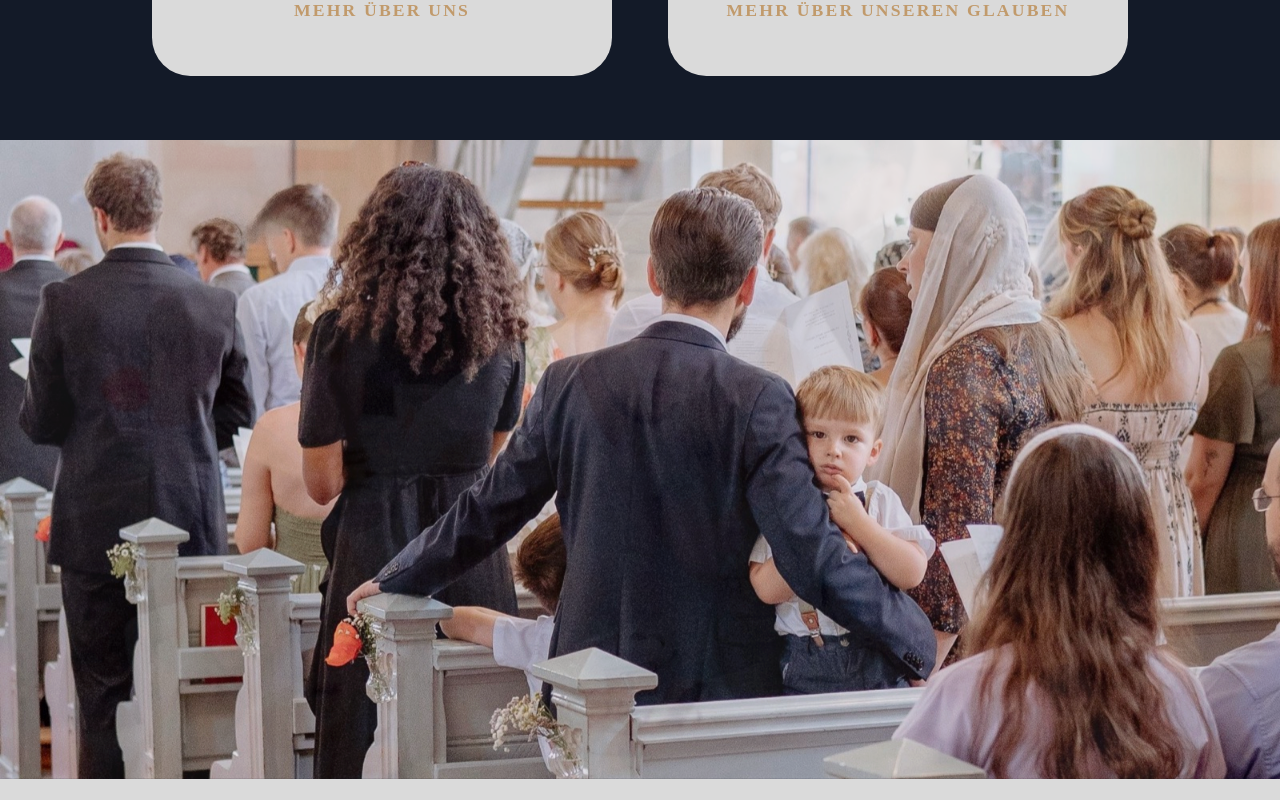
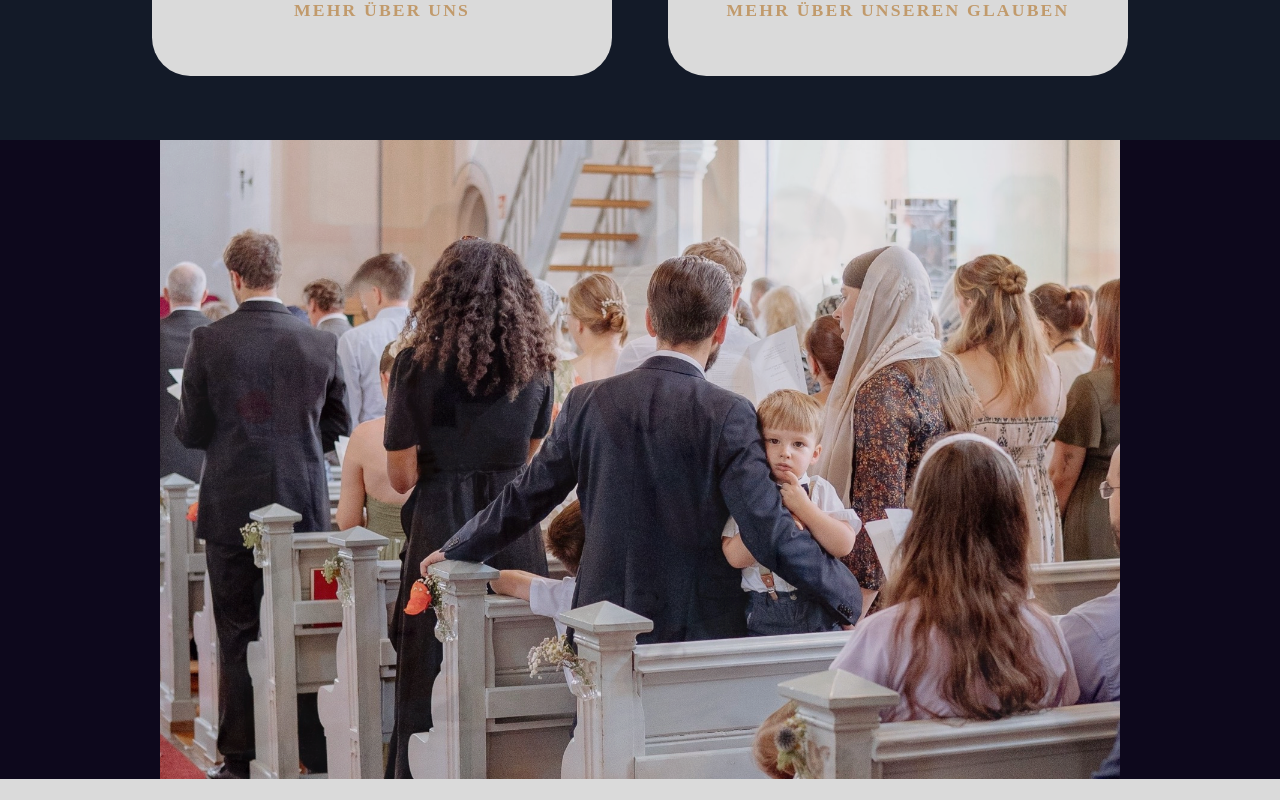
Before and after one commit to Gnadenkirche/gnadenkirche-frankfurt, a React (Vite) app: page / in a window 1280 px wide. Shown: the part 1840-2640 px from the top of the page. Built offline with nearby package versions, Linux system fonts and the light colour scheme.

Commit message:
Update image styling in HomeEN.css
Change object-fit from 'cover' to 'contain' and add background color.

```diff
--- a/src/pages/HomeEN.css
+++ b/src/pages/HomeEN.css
@@ -506,7 +506,8 @@
 .slide img {
   width: 100%;
   height: 100%;
-  object-fit: cover;
+  object-fit: contain;
+  background-color: #0f0a1e; /* matches section background */
 }
 
 /* Active slide */
```
